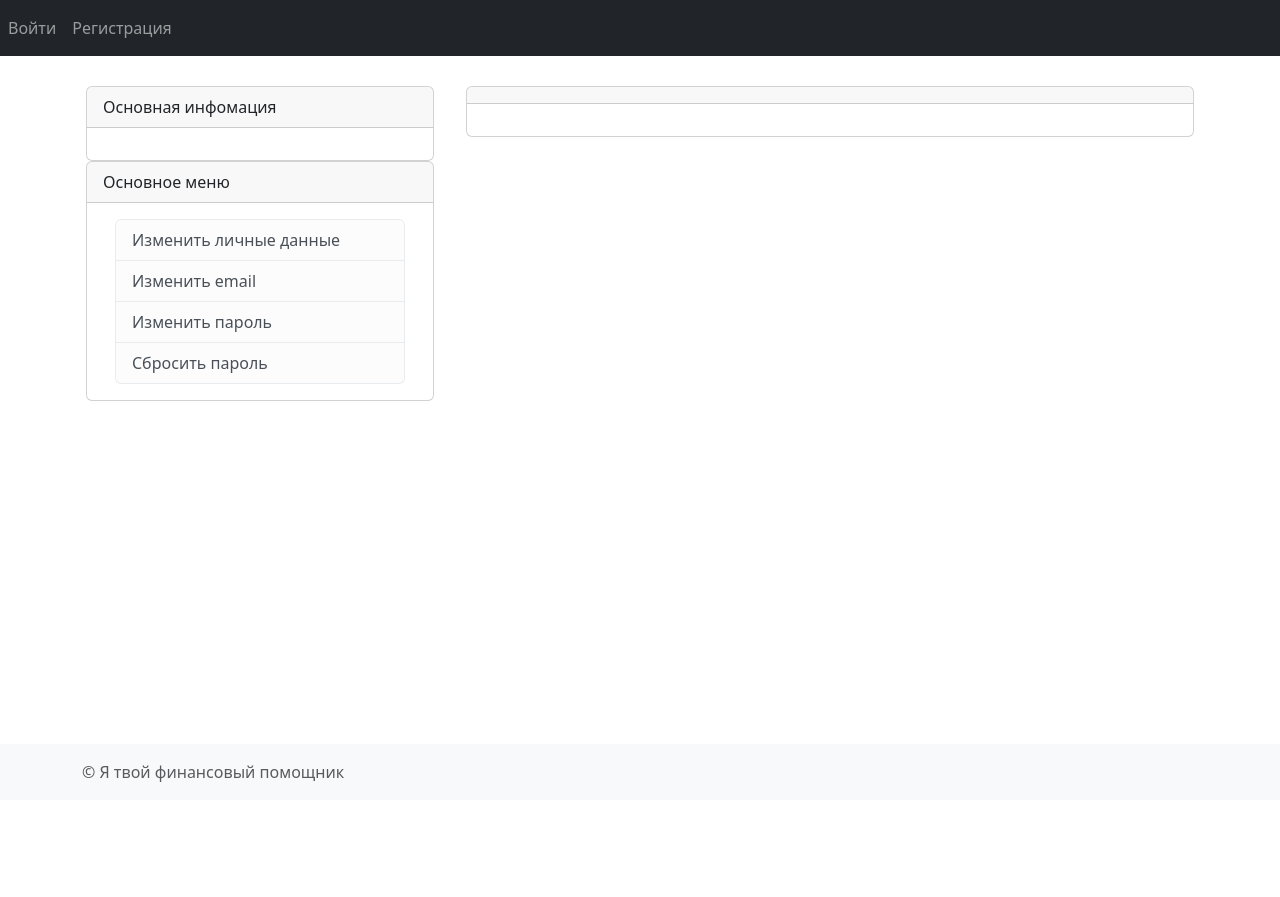
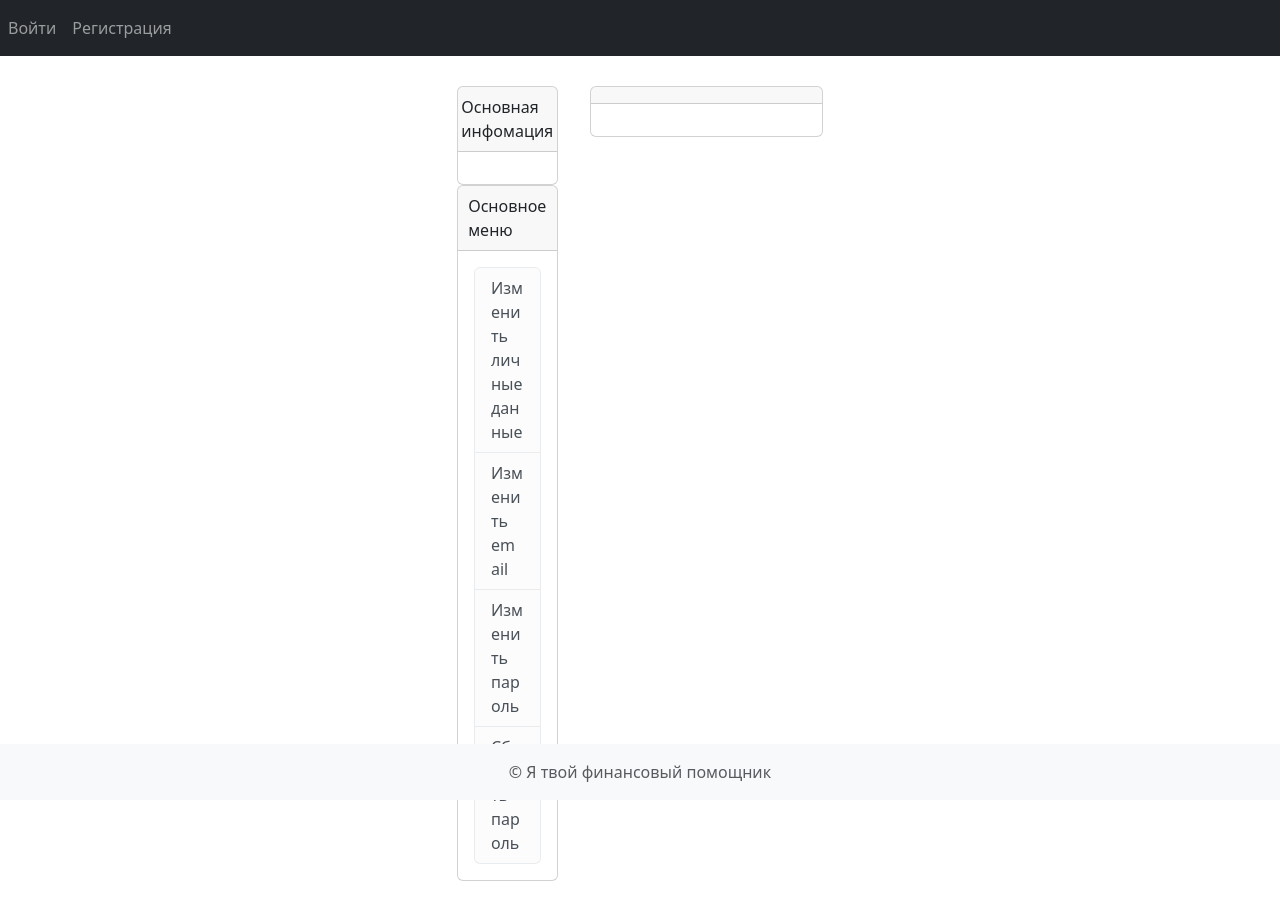
Before and after one commit to akchau/het, a Django app: template het/templates/users/pages/account.html in a window 1280 px wide. Before the commit the page ends 782 px from the top, so only its background shows below. Run offline with Django 4.2, Linux system fonts and the light colour scheme; the template is opened without the code that fills it, so the values that code supplies are empty; some libraries are stand-ins or nearby versions.

Commit message:
детали

```diff
--- a/het/static/css/account.css
+++ b/het/static/css/account.css
@@ -1,4 +1,15 @@
 .container {
-    display: flexbox;
+    display: flex;
     justify-content: center;
 }
+.container-fluid {
+    width: 100%;
+    padding-left: 0px;
+    padding-top: 0px;
+    padding-bottom: 0px;
+    padding-right: 0px;
+  }
+
+  .list-group {
+    width: 100%;
+  }
--- a/het/static/css/personal_data.css
+++ b/het/static/css/personal_data.css
@@ -8,7 +8,8 @@
 .button input[type="submit"] {
     border: none;
     outline: none;
-    height: 40px;
+    width: 150px;
+    height: 45px;
     background: #4a4040;
     color: #fff;
     font-size: 18px;
--- a/het/templates/users/pages/account.html
+++ b/het/templates/users/pages/account.html
@@ -1,19 +1,27 @@
 {% extends 'base_content_with_menu.html' %}
 {% load static %}
 {% block info_header %}
+<div class="container">
   Основная инфомация
+</div>
 {% endblock %}
 {% block info %}
+<div class="container">
   {{ request.user.first_name }}
   {{ request.user.last_name }}
   {{ request.user.username }}
   {{ request.user.email }}
+</div>
 {% endblock %}
 {% block menu_header %}
+<div class="container">
+  <div class="row">
   Основное меню
+  </div>
+</div>
 {% endblock %}
 {% block menu %}
-  <div class="container">
+  <div class="container-fluid">
      <div class="list-group">
         {% if current_section == "personal_data" %}
           <a class="list-group-item list-group-item-action list-group-item-dark active" href="{% url 'users:account' %}?current_section=personal_data">Изменить личную информацию</a>
@@ -39,7 +47,9 @@
   </div>
 {% endblock %}
 {% block form_header %}
+<div class="container">
   {{ form_header }}
+</div>
 {% endblock %}
 {% block content %}
   <div class="container">
```
Lines whose indentation alone changed are shown as unchanged.
